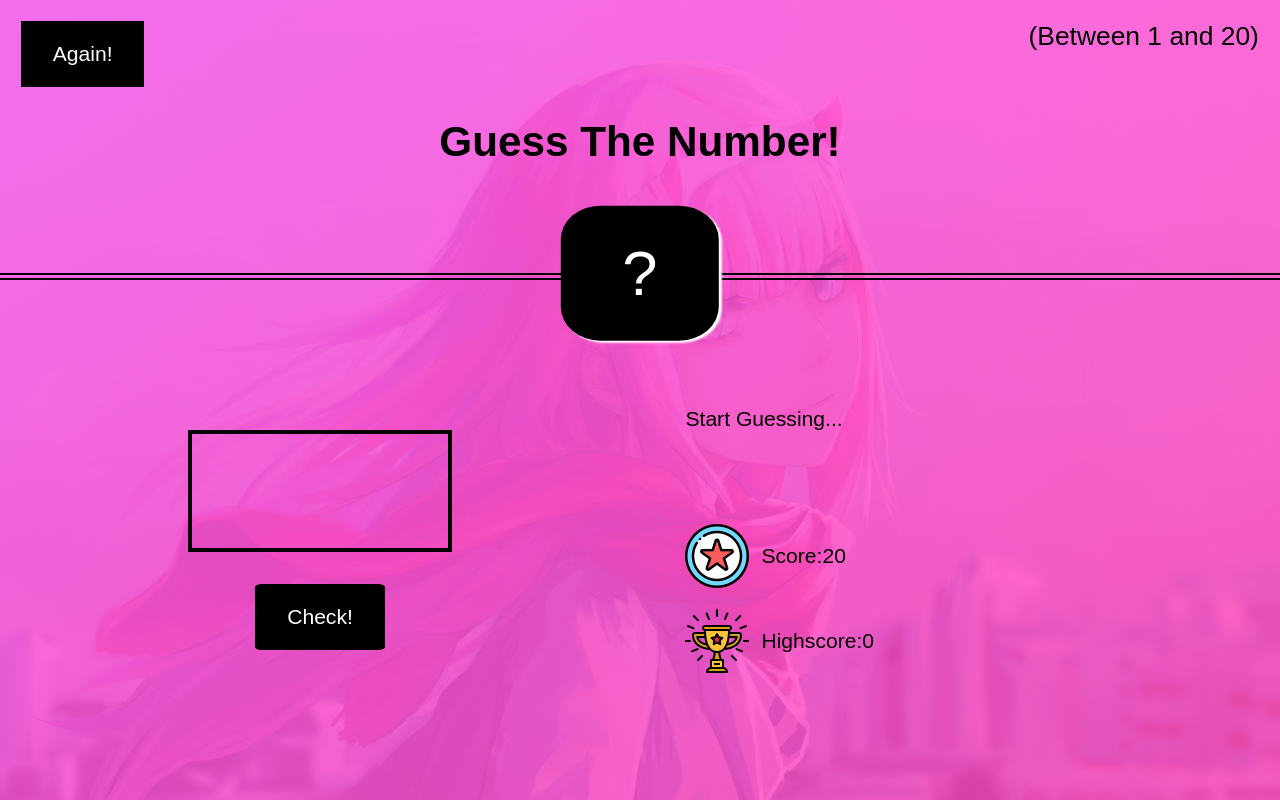
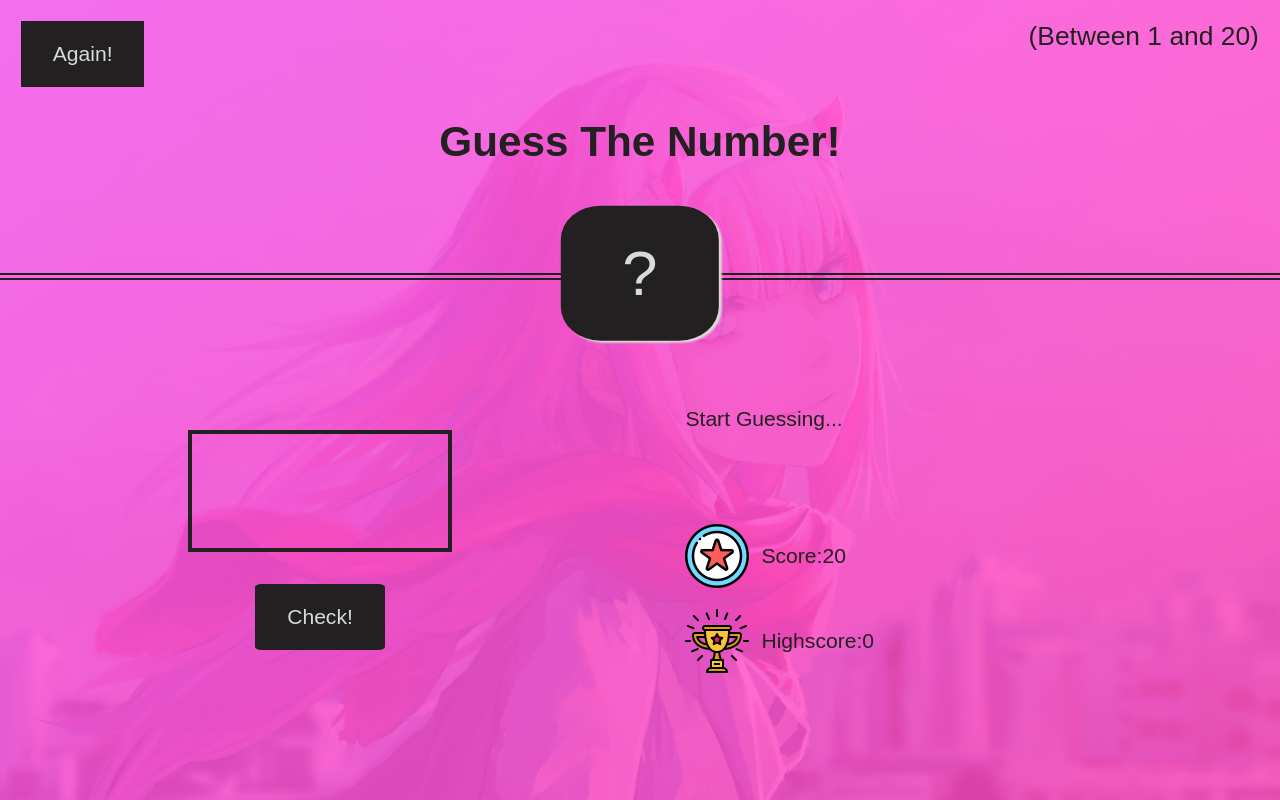
Before and after one commit to Anurag41682/Guessing-Game, a plain HTML site: page index.html in a window 1280 px wide. Drawn offline with Linux system fonts and the light colour scheme.

Commit message:
updated-color

```diff
--- a/style.css
+++ b/style.css
@@ -12,7 +12,7 @@ html {
 
 body {
   font-family: 'Josafin sans', sans-serif;
-  color: #000;
+  color: #222020;
   background-image: linear-gradient(
       to right bottom,
       #ff52f1cc,
@@ -37,12 +37,12 @@ body {
 header {
   position: relative;
   height: 35vh;
-  border-bottom: 7px double #000;
+  border-bottom: 7px double #222020;
 }
 
 main {
   height: 65vh;
-  color: #000;
+  color: #222020;
   display: flex;
   align-items: center;
   justify-content: space-around;
@@ -72,8 +72,8 @@ h1 {
 }
 
 .number {
-  background: #000;
-  color: white;
+  background: #222020;
+  color: #dadada;
   font-size: 6rem;
   width: 15rem;
   padding: 3rem 0rem;
@@ -101,7 +101,7 @@ h1 {
 
 .guess {
   background: none;
-  border: 4px solid #000;
+  border: 4px solid #222020;
   font-family: inherit;
   color: inherit;
   font-size: 5rem;
@@ -114,8 +114,8 @@ h1 {
 
 .btn {
   border: none;
-  background-color: #000000;
-  color: white;
+  background-color: #222020;
+  color: #dadada;
   font-size: 2rem;
   font-family: inherit;
   padding: 2rem 3rem;
@@ -123,8 +123,8 @@ h1 {
 }
 
 .btn:hover {
-  background-color: #fff;
-  color: #000;
+  background-color: #dadada;
+  color: #222020;
 }
 
 .message {
```
